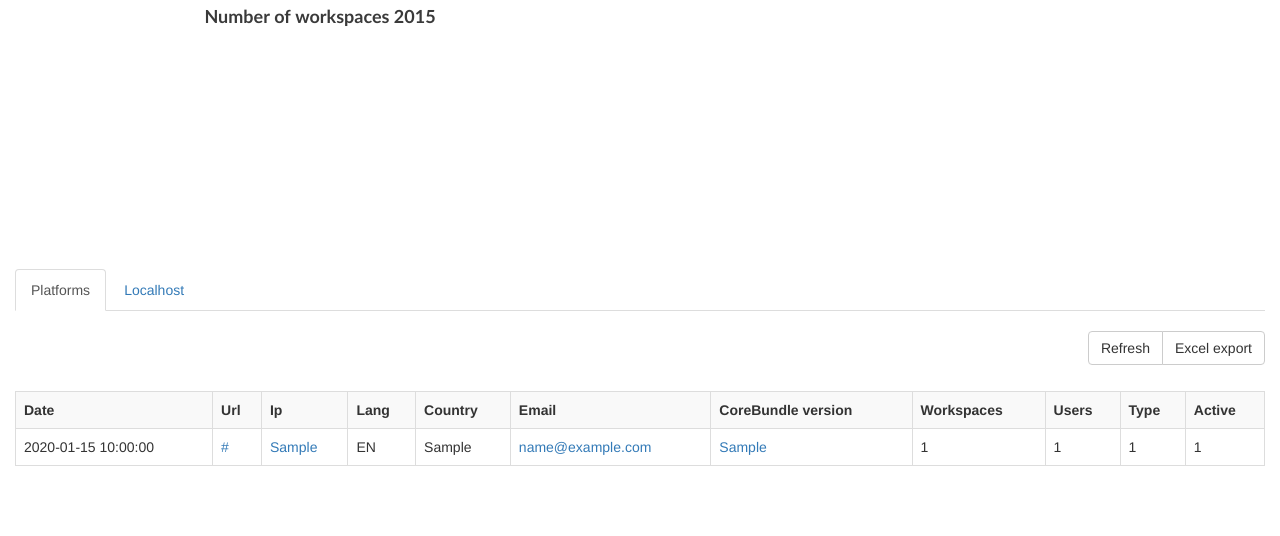
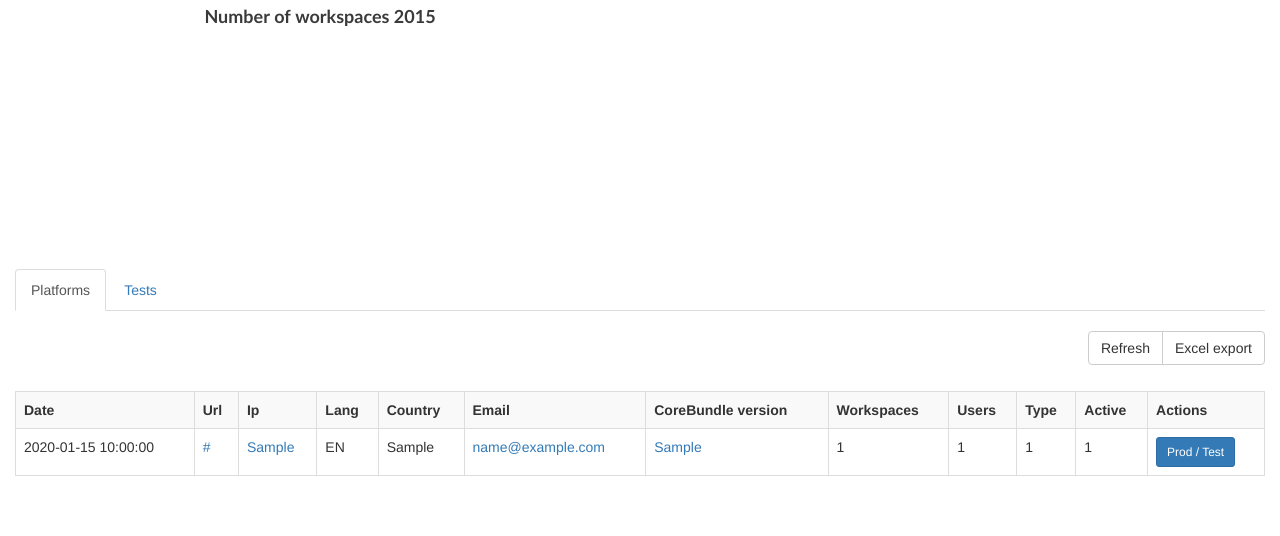
Before and after one commit to claroline/stats, a PHP site: page / in a window 1280 px wide. Shown: the part 806-1342 px from the top of the page. Before the commit the page ends 1272 px from the top, so only its background shows below. Run offline with PHP 8.4, Linux system fonts and the light colour scheme; tables that the repository leaves empty hold one stand-in row (values such as "Sample post").

Commit message:
Allow to define platform as prod or test

```diff
--- a/classes/stats.php
+++ b/classes/stats.php
@@ -116,17 +116,15 @@ class Stats
     }
 
     /**
-     * Get localhost stats entries
+     * Get test platforms entries
      */
-    public function getLocalHostStats()
+    public function getTestPlatforms()
     {
         if ($this->db) {
             $query = "
                 SELECT *
                 FROM `stats_platform`
-                WHERE UPPER(`url`) LIKE '%LOCALHOST%'
-                OR `url` LIKE '%127.0.0.1%'
-                ORDER BY `date` DESC
+                WHERE `is_prod` IS FALSE
                 LIMIT 500
             ";
 
@@ -138,18 +136,15 @@ class Stats
     }
 
     /**
-     * Get non-localhost stats entries
+     * Get prod platforms entries
      */
-    public function getNonLocalHostStats()
+    public function getProdPlatforms()
     {
         if ($this->db) {
             $query = "
                 SELECT *
                 FROM `stats_platform`
-                WHERE NOT (
-                    UPPER(`url`) LIKE '%LOCALHOST%'
-                    OR `url` LIKE '%127.0.0.1%'
-                )
+                WHERE `is_prod` IS TRUE
                 ORDER BY `date` DESC
                 LIMIT 500
             ";
@@ -169,9 +164,10 @@ class Stats
         $query = "
             SELECT `$field`, COUNT(*) AS `number`
             FROM `stats`
-            WHERE NOT (
-                UPPER(`url`) LIKE '%LOCALHOST%'
-                OR `url` LIKE '%127.0.0.1%'
+            WHERE `url` IN (
+                SELECT `url`
+                FROM `stats_platform`
+                WHERE `is_prod` IS TRUE
             )
             GROUP BY `$field`
             ORDER BY `number` DESC
@@ -180,9 +176,10 @@ class Stats
         if ($field === 'month') {
             $query = "SELECT MONTHNAME(`date`) AS `month`, COUNT(*) AS `number`
                       FROM `stats`
-                      WHERE NOT (
-                          UPPER(`url`) LIKE '%LOCALHOST%'
-                          OR `url` LIKE '%127.0.0.1%'
+                      WHERE `url` IN (
+                          SELECT `url`
+                          FROM `stats_platform`
+                          WHERE `is_prod` IS TRUE
                       )
                       GROUP BY `month`
                       ORDER BY `number` DESC";
@@ -193,9 +190,10 @@ class Stats
                 SELECT DATE_FORMAT(`date`, '%b') AS `month`, `$field`, COUNT(*) as `number`
                 FROM `stats`
                 WHERE YEAR(`date`) = '$year'
-                AND NOT (
-                    UPPER(`url`) LIKE '%LOCALHOST%'
-                    OR `url` LIKE '%127.0.0.1%'
+                AND `url` IN (
+                    SELECT `url`
+                    FROM `stats_platform`
+                    WHERE `is_prod` IS TRUE
                 )
                 GROUP BY `month`, `$field` ORDER BY `month`
             ";
@@ -218,10 +216,7 @@ class Stats
         $query = "
             SELECT `$field`, COUNT(*) AS `number`
             FROM `stats_platform`
-            WHERE NOT (
-                UPPER(`url`) LIKE '%LOCALHOST%'
-                OR `url` LIKE '%127.0.0.1%'
-            )
+            WHERE `is_prod` IS TRUE
             GROUP BY `$field`
             ORDER BY `number` DESC
         ";
@@ -230,10 +225,7 @@ class Stats
             $query = "
                 SELECT MONTHNAME(`date`) AS `month`, COUNT(*) AS `number`
                 FROM `stats_platform`
-                WHERE NOT (
-                    UPPER(`url`) LIKE '%LOCALHOST%'
-                    OR `url` LIKE '%127.0.0.1%'
-                )
+                WHERE `is_prod` IS TRUE
                 GROUP BY `month`
                 ORDER BY `number` DESC
             ";
@@ -244,10 +236,7 @@ class Stats
                 SELECT DATE_FORMAT(`date`, '%b') AS `month`, `$field`, COUNT(*) as `number`
                 FROM `stats_platform`
                 WHERE YEAR(`date`) = '$year'
-                AND NOT (
-                    UPPER(`url`) LIKE '%LOCALHOST%'
-                    OR `url` LIKE '%127.0.0.1%'
-                )
+                AND `is_prod` IS TRUE
                 GROUP BY `month`, `$field`
                 ORDER BY `month`
             ";
@@ -274,10 +263,7 @@ class Stats
                 AND `url` IN (
                     SELECT `url`
                     FROM `stats_platform`
-                    WHERE NOT (
-                        UPPER(`url`) LIKE '%LOCALHOST%'
-                        OR `url` LIKE '%127.0.0.1%'
-                    )
+                    WHERE `is_prod` IS TRUE
                 )
             ";
             $result = $this->db->query($query)->fetch(PDO::FETCH_ASSOC);
@@ -299,6 +285,11 @@ class Stats
             SELECT DATE_FORMAT(`date`, '%b') AS `month`, SUM(`$field`) as `number`
             FROM `stats` s
             WHERE YEAR(s.`date`) = '$year'
+            AND s.`url` IN (
+                SELECT `url`
+                FROM `stats_platform`
+                WHERE `is_prod` IS TRUE
+            )
             AND NOT EXISTS (
                 SELECT *
                 FROM `stats` ss
@@ -306,10 +297,11 @@ class Stats
                 AND YEAR(ss.`date`) = '$year'
                 AND MONTH(ss.`date`) = MONTH(s.`date`)
                 AND ss.`date` > s.`date`
-            )
-            AND NOT (
-                UPPER(`url`) LIKE '%LOCALHOST%'
-                OR `url` LIKE '%127.0.0.1%'
+                AND ss.`url` IN (
+                    SELECT `url`
+                    FROM `stats_platform`
+                    WHERE `is_prod` IS TRUE
+                )
             )
             GROUP BY `month`
             ORDER BY `month`
@@ -332,9 +324,10 @@ class Stats
             SELECT DATE_FORMAT(`date`, '%b') AS `month`, `$field`, COUNT(DISTINCT `url`) as `number`
             FROM `stats`
             WHERE YEAR(`date`) = '$year'
-            AND NOT (
-                UPPER(`url`) LIKE '%LOCALHOST%'
-                OR `url` LIKE '%127.0.0.1%'
+            AND `url` IN (
+                SELECT `url`
+                FROM `stats_platform`
+                WHERE `is_prod` IS TRUE
             )
             GROUP BY `month`, `$field`
             ORDER BY `month`
@@ -357,9 +350,10 @@ class Stats
             SELECT DATE_FORMAT(`date`, '%b') AS `month`, COUNT(DISTINCT `url`) as `number`
             FROM `stats`
             WHERE YEAR(`date`) = '$year'
-            AND NOT (
-                UPPER(`url`) LIKE '%LOCALHOST%'
-                OR `url` LIKE '%127.0.0.1%'
+            AND `url` IN (
+                SELECT `url`
+                FROM `stats_platform`
+                WHERE `is_prod` IS TRUE
             )
             GROUP BY `month`
             ORDER BY `month`
@@ -462,9 +456,10 @@ class Stats
             $query = "
                 SELECT count(*) AS `total`
                 FROM `stats`
-                WHERE NOT (
-                    UPPER(`url`) LIKE '%LOCALHOST%'
-                    OR `url` LIKE '%127.0.0.1%'
+                WHERE `url` IN (
+                    SELECT `url`
+                    FROM `stats_platform`
+                    WHERE `is_prod` IS TRUE
                 )
             ";
 
@@ -485,10 +480,7 @@ class Stats
             $query = "
                 SELECT count(*) AS `total`
                 FROM `stats_platform`
-                WHERE NOT (
-                    UPPER(`url`) LIKE '%LOCALHOST%'
-                    OR `url` LIKE '%127.0.0.1%'
-                )
+                WHERE `is_prod` IS TRUE
             ";
             $result = $this->db->query($query)->fetch(PDO::FETCH_ASSOC);
 
@@ -587,6 +579,19 @@ class Stats
         }
     }
 
+    public function changePlatformType($id, $isProd)
+    {
+        if ($this->db) {
+            extract($this->array2utf8(get_defined_vars()));
+
+            $this->db->query(
+                "UPDATE `stats_platform`
+                 SET `is_prod` = '$isProd'
+                 WHERE `id` = $id"
+            );
+        }
+    }
+
     /**
      * Array to utf8
      */
--- a/config/database.sql
+++ b/config/database.sql
@@ -37,7 +37,12 @@ CREATE TABLE IF NOT EXISTS `stats_platform` (
   `token` VARCHAR(255),
   `active` TINYINT(1) NOT NULL,
   `date` DATETIME NOT NULL,
+  `is_prod` TINYINT(1) DEFAULT '1' NOT NULL,
   PRIMARY KEY (`id`)
 ) DEFAULT CHARACTER SET utf8 COLLATE utf8_unicode_ci ENGINE = InnoDB;
 
 ALTER TABLE `stats_platform` ADD UNIQUE (`url`);
+
+-- TO UPDATE DATABASE
+
+ALTER TABLE `stats_platform` ADD `is_prod` TINYINT(1) DEFAULT '1' NOT NULL;
--- a/index.php
+++ b/index.php
@@ -7,6 +7,8 @@ $stats = new Stats($config);
 
 $year = (isset($_GET['year']) and is_numeric($_GET['year'])) ? $_GET['year'] : date('Y');
 $excel = isset($_GET['excel']);
+$platformId = isset($_GET['platformId']) ? $_GET['platformId'] : null;
+$isProd = isset($_GET['isProd']) ? intval($_GET['isProd']) : null;
 
 if ($excel) {
     include('views/excel.php');
--- a/views/excel.php
+++ b/views/excel.php
@@ -20,7 +20,7 @@
         <th>Active</th>
     </tr>
     <?php
-    foreach ($stats->getNonLocalHostStats() as $stat) {
+    foreach ($stats->getProdPlatforms() as $stat) {
         extract($stat);
         include('views/row.php');
     }
@@ -30,7 +30,7 @@
 <br>
 <br>
 
-<h1>localhost</h1>
+<h1>Tests</h1>
 <table class="table table-striped table-bordered">
     <tr>
         <th>Date</th>
@@ -46,7 +46,7 @@
         <th>Active</th>
     </tr>
     <?php
-    foreach ($stats->getLocalHostStats() as $stat) {
+    foreach ($stats->getTestPlatforms() as $stat) {
         extract($stat);
         include('views/row.php');
     }
--- a/views/layout.php
+++ b/views/layout.php
@@ -1,3 +1,9 @@
+<?php
+    if (!is_null($platformId) && !is_null($isProd)) {
+        $stats->changePlatformType($platformId, $isProd);
+    }
+?>
+
 <!DOCTYPE html>
 <html lang="en">
 <head>
@@ -70,7 +76,7 @@
             </li>
             <li role="presentation">
                 <a href="#localhost" aria-controls="localhost" role="tab" data-toggle="tab">
-                    Localhost
+                    Tests
                 </a>
             </li>
         </ul>
@@ -101,9 +107,10 @@
                         <th>Users</th>
                         <th>Type</th>
                         <th>Active</th>
+                        <th>Actions</th>
                     </tr>
                     <?php
-                    foreach ($stats->getNonLocalHostStats() as $stat) {
+                    foreach ($stats->getProdPlatforms() as $stat) {
                         extract($stat);
                         include('views/row.php');
                     }
@@ -124,9 +131,10 @@
                         <th>Users</th>
                         <th>Type</th>
                         <th>Active</th>
+                        <th>Actions</th>
                     </tr>
                     <?php
-                    foreach ($stats->getLocalHostStats() as $stat) {
+                    foreach ($stats->getTestPlatforms() as $stat) {
                         extract($stat);
                         include('views/row.php');
                     }
@@ -182,7 +190,7 @@
         });
 
         $('#refresh-datas-btn').on('click', function () {
-            var platforms = <?php echo json_encode($stats->getNonLocalHostStats()); ?>;
+            var platforms = <?php echo json_encode($stats->getProdPlatforms()); ?>;
 
             for (var i = 0; i < platforms.length; i++) {
                 var url = platforms[i]['url'] +
@@ -205,6 +213,13 @@
         $('#excel-export-btn').on('click', function () {
             document.location.href = 'index.php?excel';
         });
+
+        $('.swith-platform-btn').on('click', function () {
+            var platformId = $(this).data('platform-id');
+            var prod = $(this).data('prod');
+            var switchedValue = (prod + 1) % 2;
+            document.location.href = 'index.php?platformId=' + platformId + '&isProd=' + switchedValue;
+        });
     </script>
 </body>
 </html>
--- a/views/row.php
+++ b/views/row.php
@@ -26,4 +26,19 @@
     <td><?php $stats->show($users); ?></td>
     <td><?php $stats->show($stats_type); ?></td>
     <td><?php $stats->show($active); ?></td>
+
+    <?php
+        if (!$excel) {
+            echo "
+                <td>
+                    <button class='btn btn-primary btn-sm swith-platform-btn'
+                            data-platform-id='$id'
+                            data-prod='$is_prod'
+                    >
+                        Prod / Test
+                    </button>
+                </td>
+            ";
+        }
+    ?>
 </tr>
```
